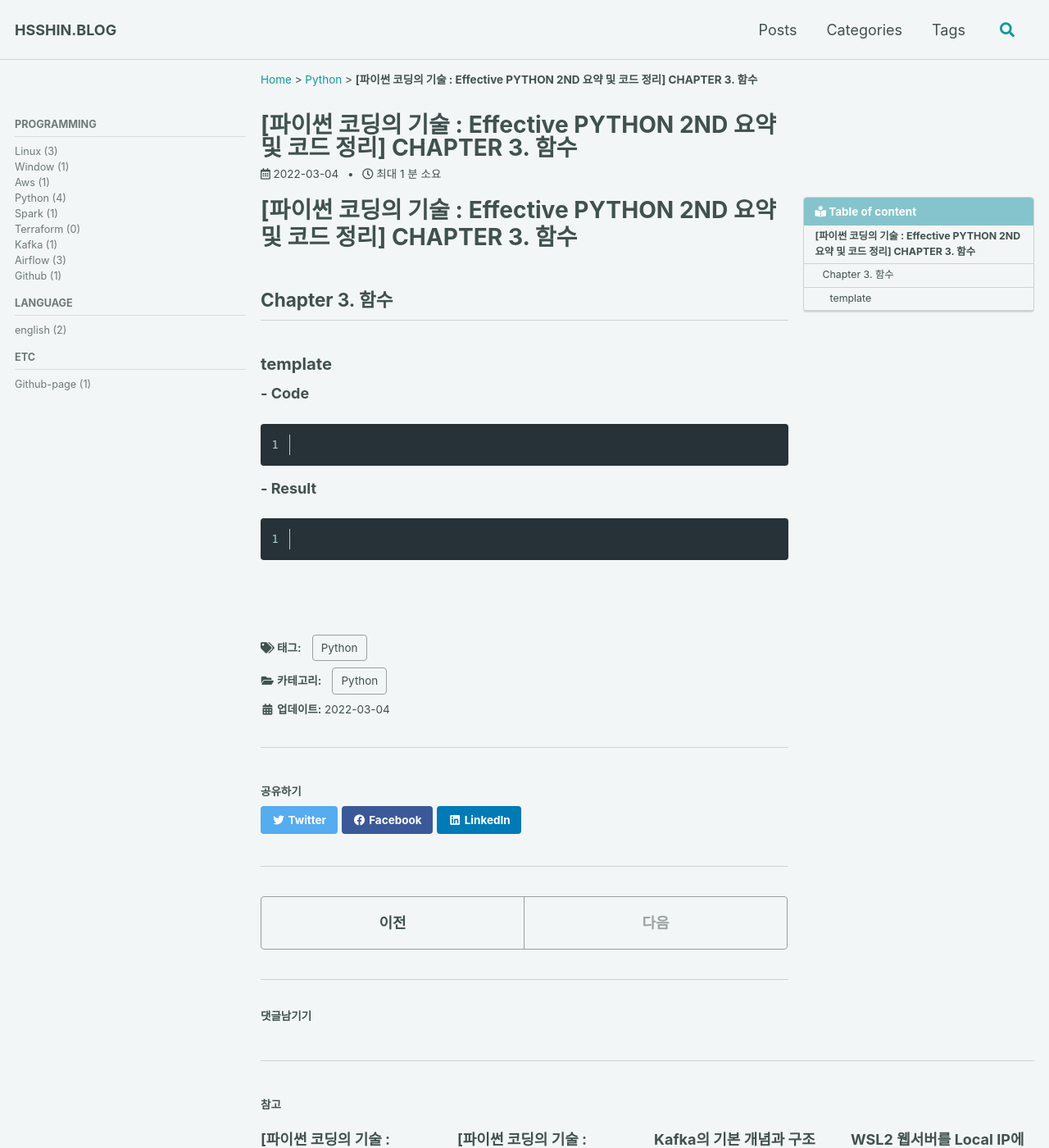
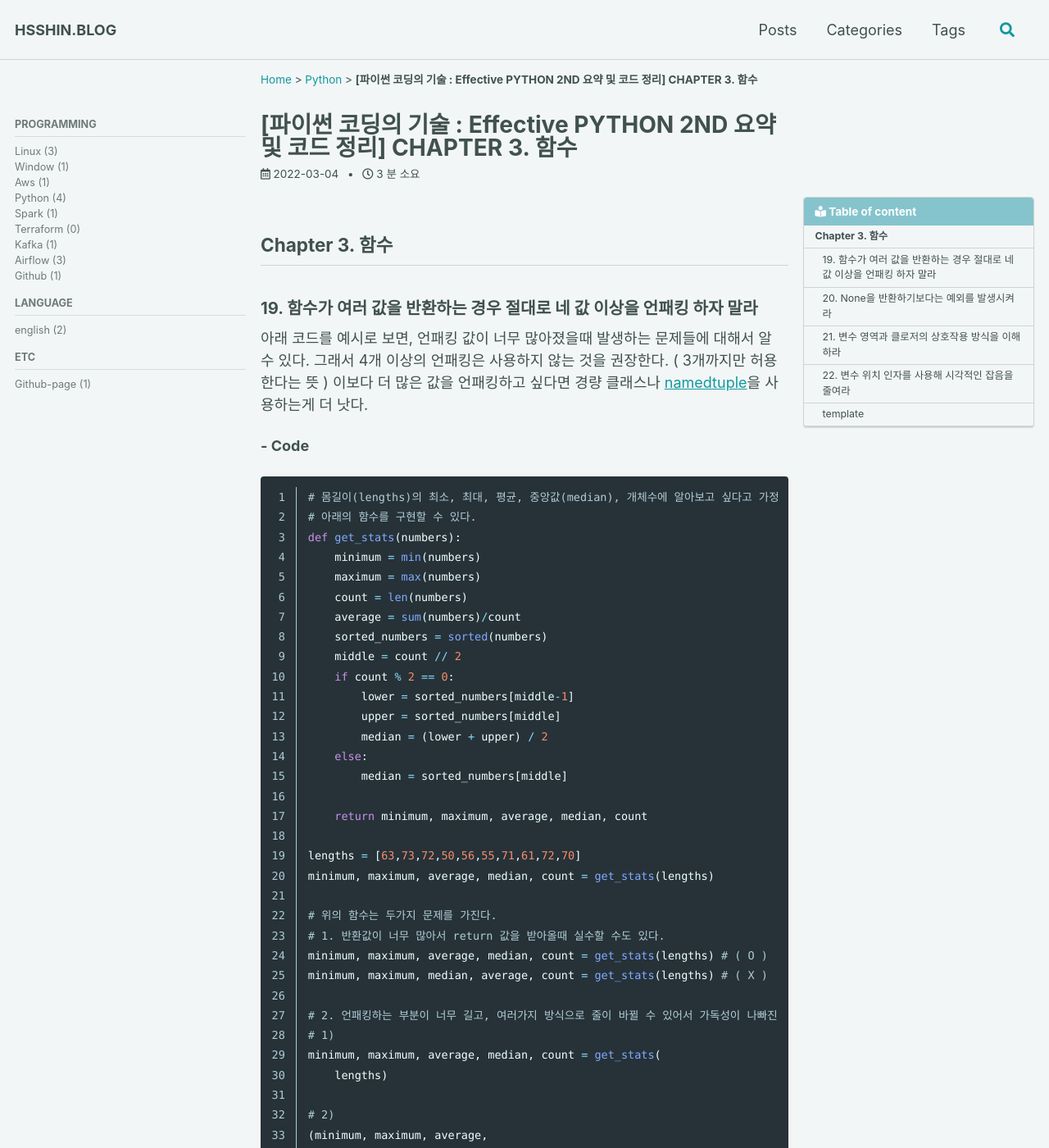
Before and after one commit to dlgldgldgld/dlgldgldgld.github.io, a Jekyll site: the page built from _posts/Python/2022-03-04-effective_python-ch3.md, in a window 1280 px wide and 1400 px high. Shown: the whole window at 82% size. Built offline with Jekyll 4.4.1, drawn with Linux system fonts in a browser that asks for light colours; cached includes are drawn as plain includes; comment, search, counter and statistics services are not loaded; some of the changed text lies outside the part shown.

Commit message:
chapter3 update

````diff
--- a/_posts/Python/2022-03-04-effective_python-ch3.md
+++ b/_posts/Python/2022-03-04-effective_python-ch3.md
@@ -5,9 +5,169 @@ category: Python
 tag: Python
 ---
 
-# [파이썬 코딩의 기술 : Effective PYTHON 2ND 요약 및 코드 정리] CHAPTER 3. 함수
+## Chapter 3. 함수
 
-## Chapter 3. 함수
+### 19. 함수가 여러 값을 반환하는 경우 절대로 네 값 이상을 언패킹 하자 말라
+아래 코드를 예시로 보면, 언패킹 값이 너무 많아졌을때 발생하는 문제들에 대해서 알 수 있다.
+그래서 4개 이상의 언패킹은 사용하지 않는 것을 권장한다. ( 3개까지만 허용한다는 뜻 )
+이보다 더 많은 값을 언패킹하고 싶다면 경량 클래스나 [namedtuple](https://docs.python.org/ko/3.7/library/collections.html#collections.namedtuple)을 사용하는게 더 낫다.
+
+**- Code**
+```python
+# 몸길이(lengths)의 최소, 최대, 평균, 중앙값(median), 개체수에 알아보고 싶다고 가정하자.
+# 아래의 함수를 구현할 수 있다.
+def get_stats(numbers):
+    minimum = min(numbers)
+    maximum = max(numbers)
+    count = len(numbers)
+    average = sum(numbers)/count
+    sorted_numbers = sorted(numbers)
+    middle = count // 2
+    if count % 2 == 0:
+        lower = sorted_numbers[middle-1]
+        upper = sorted_numbers[middle]
+        median = (lower + upper) / 2
+    else:
+        median = sorted_numbers[middle]
+
+    return minimum, maximum, average, median, count
+
+lengths = [63,73,72,50,56,55,71,61,72,70]
+minimum, maximum, average, median, count = get_stats(lengths)
+
+# 위의 함수는 두가지 문제를 가진다.
+# 1. 반환값이 너무 많아서 return 값을 받아올때 실수할 수도 있다.
+minimum, maximum, average, median, count = get_stats(lengths) # ( O )
+minimum, maximum, median, average, count = get_stats(lengths) # ( X )
+
+# 2. 언패킹하는 부분이 너무 길고, 여러가지 방식으로 줄이 바뀔 수 있어서 가독성이 나빠진다.
+# 1)
+minimum, maximum, average, median, count = get_stats(
+    lengths)
+
+# 2)
+(minimum, maximum, average,
+median, count) = get_stats(lengths)
+
+# 3)
+minimum, maximum, average, median, count = \
+    get_stats(lengths)
+
+# 4)
+(minimum, maximum, average, median, count
+) = get_stats(lengths)
+
+```
+
+<br>
+
+### 20. None을 반환하기보다는 예외를 발생시켜라
+
+**- Code**
+```python
+# 아래의 코드는 a에 0이 들어갔을때도 return ( 0 = None )이 되는데,
+# if 절에 True가 아닌지 검사를 한다면 의도치 않은 동작을 야기시킬 수 있다.
+# 아래 예제를 보자.
+def careful_divide(a,b):
+    try :
+        return a / b
+    except ZeroDivisionError :
+        return None
+
+x,y = 1,0
+result = careful_divide(x,y)
+if not result :
+    print ('#1. Division 에러')
+
+x,y = 0,5
+result = careful_divide(x,y)
+if not result :
+    print ('#2. Division 에러')
+
+
+# 이를 대비하는 방안은 tuple을 return해서 기준 값을 늘려서 오류를 체크하거나, 아예 에러를 발생시켜 버리는 것으로 대응이 가능하다.
+def careful_divide(a,b):
+    try :
+        return a / b
+    except ZeroDivisionError as e:
+        raise ValueError('잘못된 입력')
+
+x, y = 5, 2
+try :
+    result = careful_divide(x,y)
+except ValueError :
+    print('잘못된 입력')
+else :
+    print('결과는 %.1f 입니다.' % result)
+
+# 확장해서 어노테이션을 사용해 None이 아니라고 명시하거나 Docstring에 설명을 추가하면 좋다.
+# 이렇게 하면 개발자는 잘못 사용할 확률이 훨씬 줄어든다. = 잘못쓴사람 탓을 하는 것이 가능하다
+def careful_divide(a,b) -> float :
+    """a를 b로 나눈다.
+
+    Raises:
+        ValueError: b가 0이어서 나눗셈을 할 수 없을 때
+    """
+    try :
+        return a / b
+    except ZeroDivisionError as e:
+        raise ValueError('잘못된 입력')
+
+x,y = 5,0
+result = careful_divide(x,y)
+if not result :
+    print ('#2. Division 에러')
+```
+
+**- Result**
+```text
+#1. Division 에러
+#2. Division 에러
+결과는 2.5 입니다.
+Traceback (most recent call last):
+  File "d:\test\hello.py", line 45, in careful_divide
+    return a / b
+ZeroDivisionError: division by zero
+
+During handling of the above exception, another exception occurred:
+
+Traceback (most recent call last):
+  File "d:\test\hello.py", line 50, in <module>
+    result = careful_divide(x,y)
+  File "d:\test\hello.py", line 47, in careful_divide
+    raise ValueError('잘못된 입력')
+ValueError: 잘못된 입력
+```
+
+<br>
+
+### 21. 변수 영역과 클로저의 상호작용 방식을 이해하라
+
+**- Code**
+```python
+
+```
+
+**- Result**
+```text
+
+```
+
+<br>
+
+### 22. 변수 위치 인자를 사용해 시각적인 잡음을 줄여라
+
+**- Code**
+```python
+
+```
+
+**- Result**
+```text
+
+```
+
+<br>
 
 ### template
 
````
